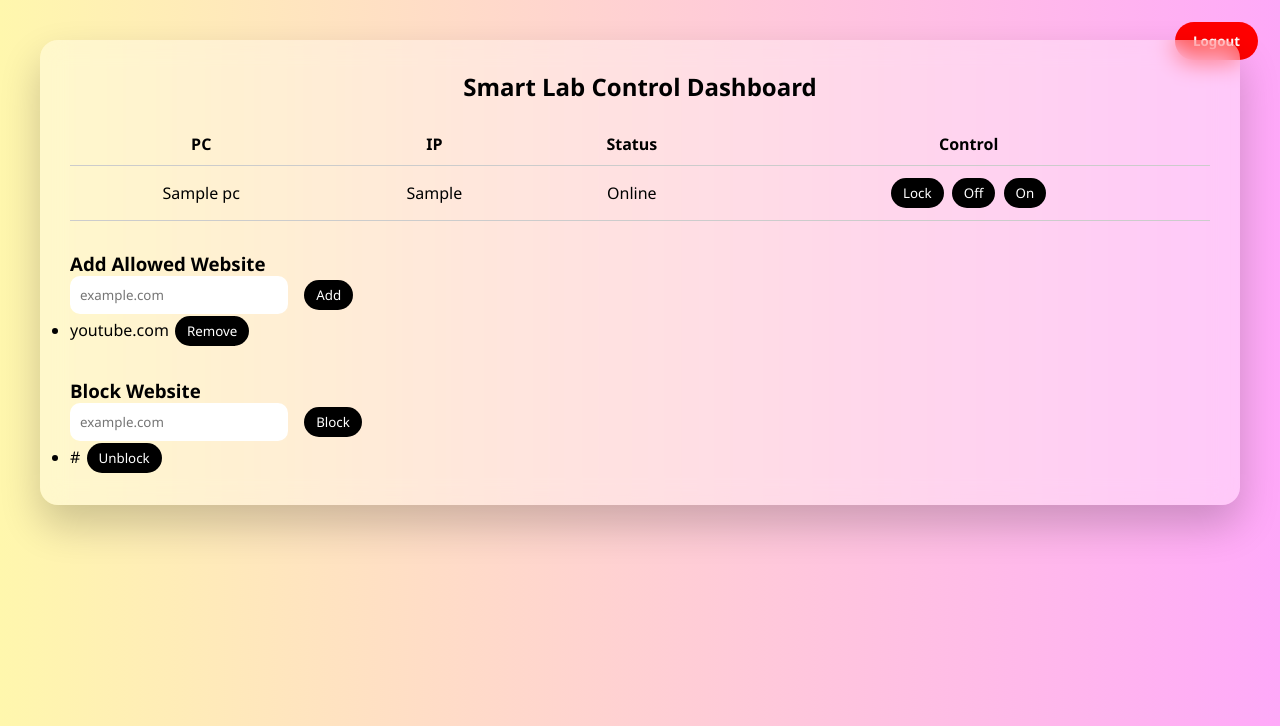
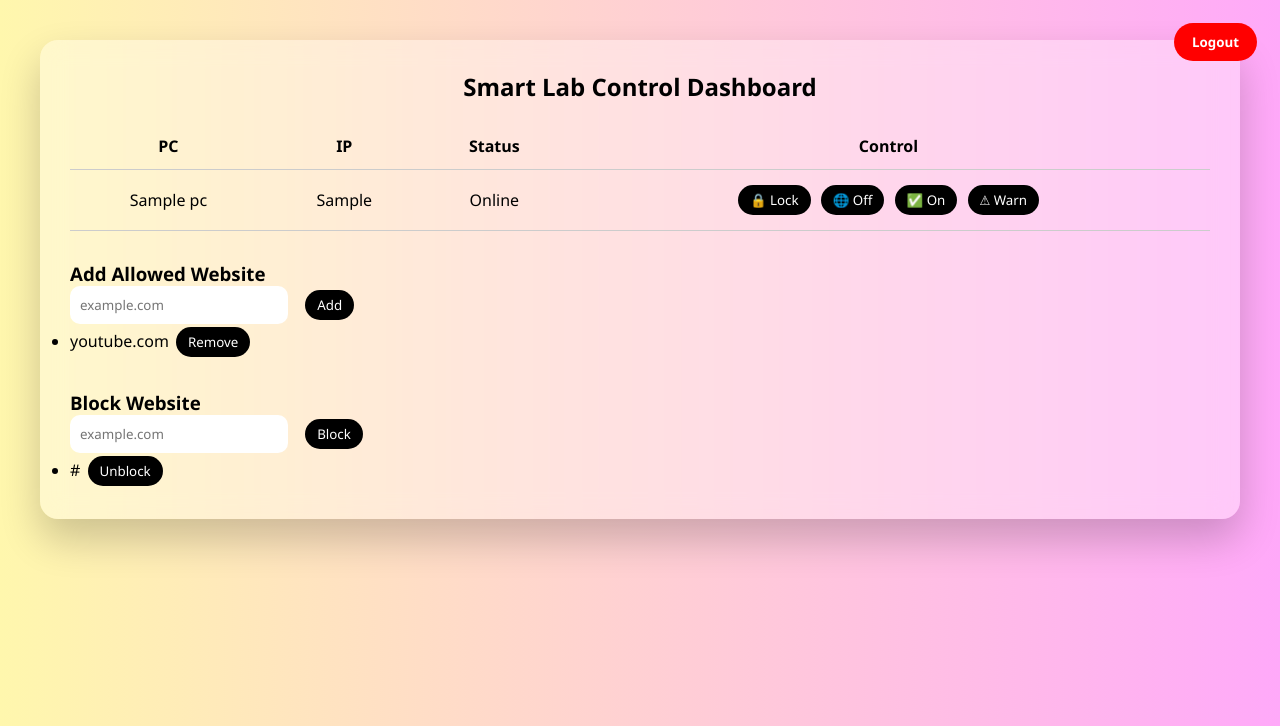
Before and after one commit to Team0825/smart-lab-control, a Django app: page /control/ in a window 1280 px wide. Shown: the top 726 px of the page. Run offline with Django 5.2, Linux system fonts and the light colour scheme; a user stored in the database is signed in; data comes from the database, SQL or seed files in the repository; tables that the repository leaves empty hold one stand-in row (values such as "Sample post").

Commit message:
HTML_update

```diff
--- a/labcontrol/monitoring/templates/dashboard.html
+++ b/labcontrol/monitoring/templates/dashboard.html
@@ -14,15 +14,36 @@ box-sizing:border-box;
 font-family:'Segoe UI',Tahoma,Geneva,Verdana,sans-serif;
 }
 
-
 body{
-     margin: 0;
-    overflow-x: hidden;
 background:linear-gradient(90deg,#fff7ad,#ffa9f9);
 padding:40px;
+overflow-x:hidden;
 }
 
-/* Container same as login */
+/* Logout FIXED */
+
+.logout-box{
+position:fixed;
+top:20px;
+right:20px;
+z-index:1000;
+}
+
+.logout{
+background:red;
+color:white;
+padding:10px 18px;
+border:none;
+border-radius:20px;
+cursor:pointer;
+font-weight:bold;
+}
+
+.logout:hover{
+background:#b30000;
+}
+
+/* Container */
 
 .container{
 background:rgba(255,255,255,0.35);
@@ -48,7 +69,7 @@ margin-top:20px;
 }
 
 th,td{
-padding:10px;
+padding:12px;
 text-align:center;
 border-bottom:1px solid #ccc;
 }
@@ -62,11 +83,17 @@ border-radius:20px;
 background:black;
 color:white;
 cursor:pointer;
-margin:2px;
+margin:3px;
 }
 
 button:hover{
 background:#333;
+}
+
+/* Sections */
+
+.section{
+margin-top:30px;
 }
 
 /* Input */
@@ -78,37 +105,13 @@ border-radius:10px;
 margin-right:10px;
 }
 
-/* Sections */
-
-.section{
-margin-top:30px;
-}
-
-/* Logout */
-
-.logout{
-position:absolute;
-top:20px;
-right:20px;
-background:red;
-color:white;
-padding:10px 18px;
-border:none;
-border-radius:20px;
-cursor:pointer;
-font-weight:bold;
-}
-
-.logout:hover{
-background:#b30000;
-}
-
 </style>
 
 <script>
 
-function sendCommand(ip,cmd){
-fetch(`/set-command/?pc=${ip}&cmd=${cmd}`)
+function sendCommand(pc,cmd){
+fetch(`/set-command/?pc=${pc}&cmd=${cmd}`)
+.then(()=>alert("Command Sent: " + cmd))
 }
 
 function addSite(){
@@ -139,9 +142,12 @@ fetch(`/unblock-site/?site=${site}`)
 
 <body>
 
+<!-- FIXED LOGOUT -->
+<div class="logout-box">
 <a href="/logout/">
 <button class="logout">Logout</button>
 </a>
+</div>
 
 <div class="container">
 
@@ -165,9 +171,10 @@ fetch(`/unblock-site/?site=${site}`)
 <td>{{ pc.status }}</td>
 
 <td>
-<button onclick="sendCommand('{{pc.ip}}','lock')">Lock</button>
-<button onclick="sendCommand('{{pc.ip}}','internet_off')">Off</button>
-<button onclick="sendCommand('{{pc.ip}}','internet_on')">On</button>
+<button onclick="sendCommand('{{pc.name}}','lock')">🔒 Lock</button>
+<button onclick="sendCommand('{{pc.name}}','internet_off')">🌐 Off</button>
+<button onclick="sendCommand('{{pc.name}}','internet_on')">✅ On</button>
+<button onclick="sendCommand('{{pc.name}}','warning')">⚠ Warn</button>
 </td>
 
 </tr>
@@ -187,7 +194,9 @@ fetch(`/unblock-site/?site=${site}`)
 
 <ul>
 {% for site in allowed_sites %}
-<li>{{ site }} <button onclick="removeSite('{{site}}')">Remove</button></li>
+<li>{{ site }}
+<button onclick="removeSite('{{site}}')">Remove</button>
+</li>
 {% endfor %}
 </ul>
 
@@ -204,7 +213,9 @@ fetch(`/unblock-site/?site=${site}`)
 
 <ul>
 {% for site in blocked_sites %}
-<li>{{ site }} <button onclick="unblockSite('{{site}}')">Unblock</button></li>
+<li>{{ site }}
+<button onclick="unblockSite('{{site}}')">Unblock</button>
+</li>
 {% endfor %}
 </ul>
 
```
